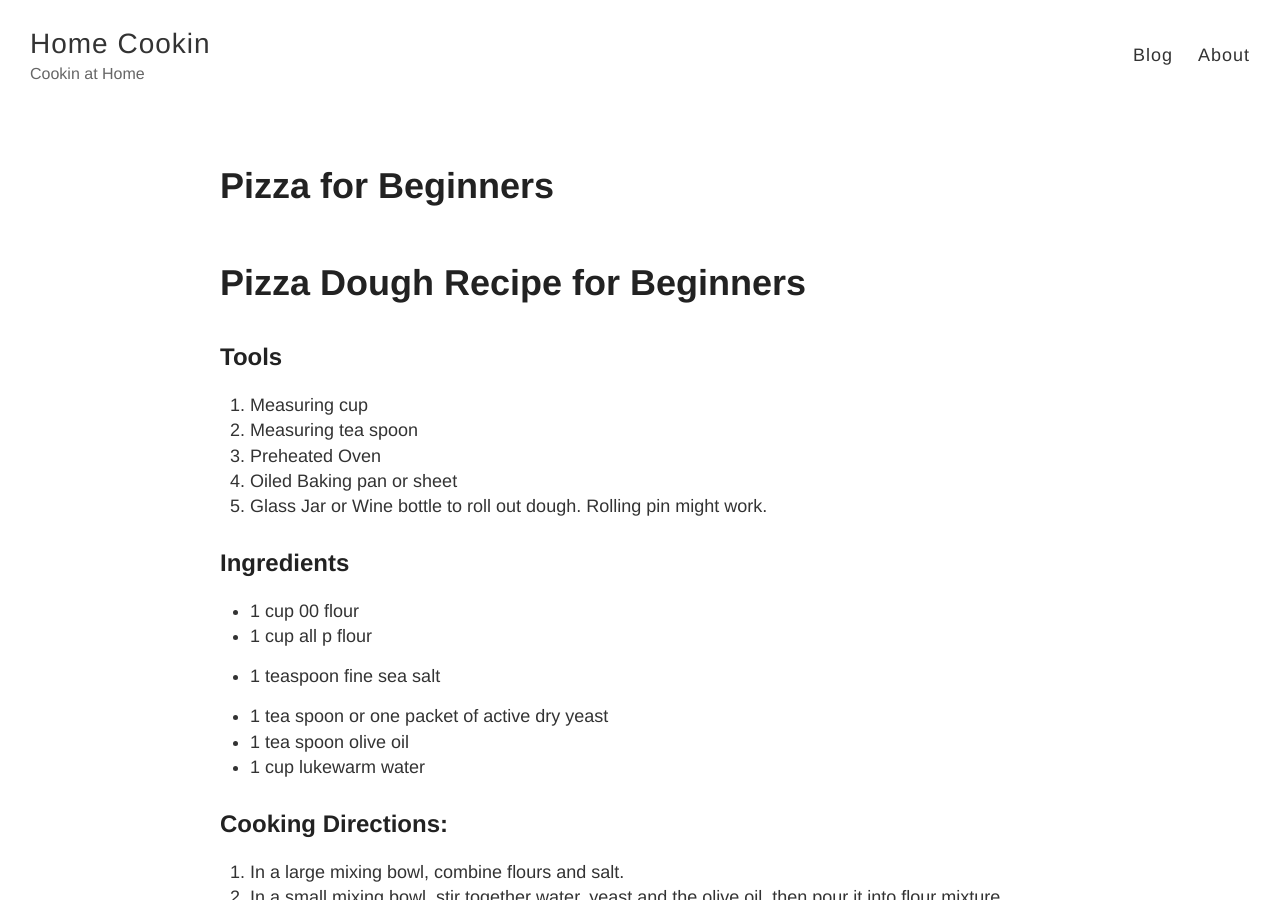
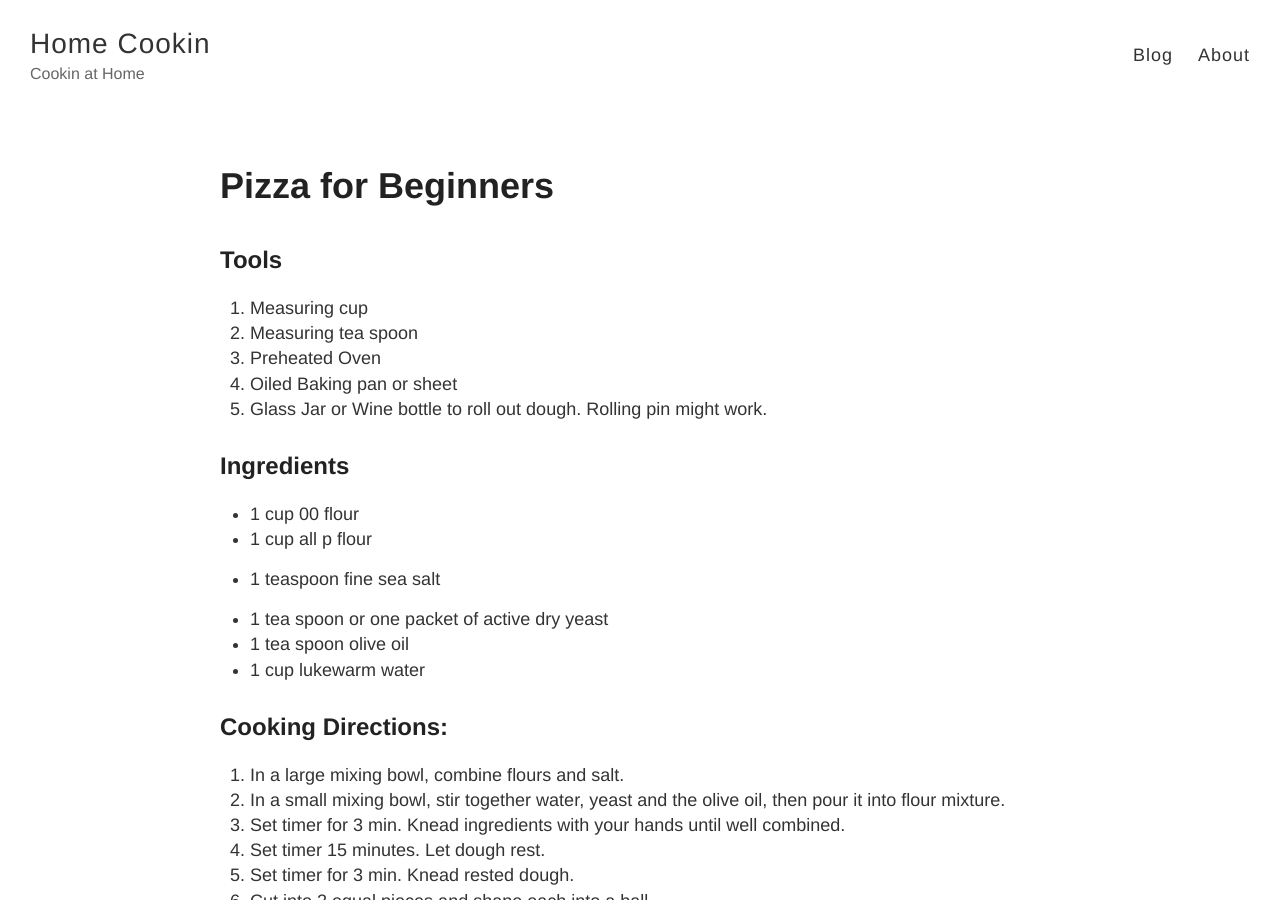
Before and after one commit to skelleyboy/cookin, a Jekyll site: the page built from _posts/2021-09-10-Test.md, in a window 1280 px wide and 900 px high. Built offline with Jekyll 4.4.1, drawn with Linux system fonts in a browser that asks for light colours.

Commit message:
Update from Forestry.io skelleyboy updated _posts/2021-09-10-Test.md

```diff
--- a/_posts/2021-09-10-Test.md
+++ b/_posts/2021-09-10-Test.md
@@ -3,8 +3,6 @@ layout: post
 title: Pizza for Beginners
 
 ---
-# Pizza Dough Recipe for Beginners
-
 ## Tools
 
 1. Measuring cup
```
